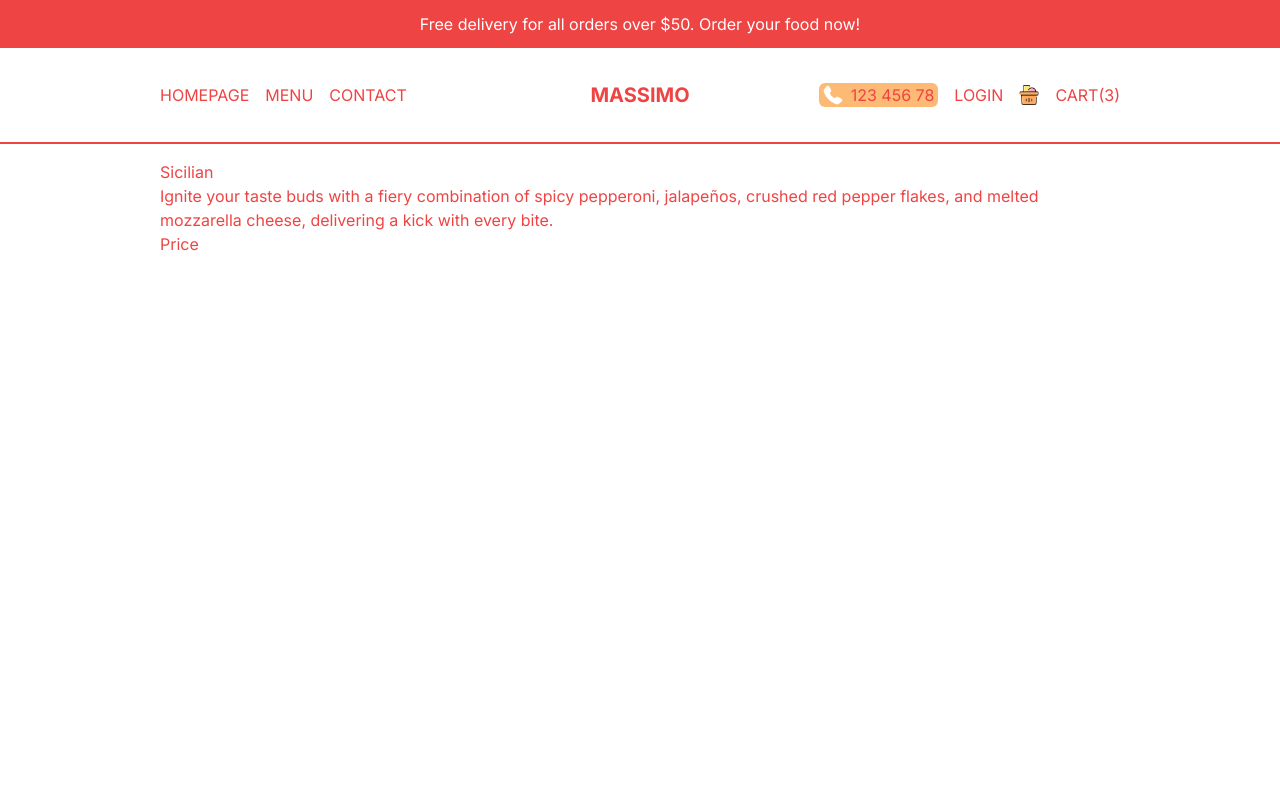
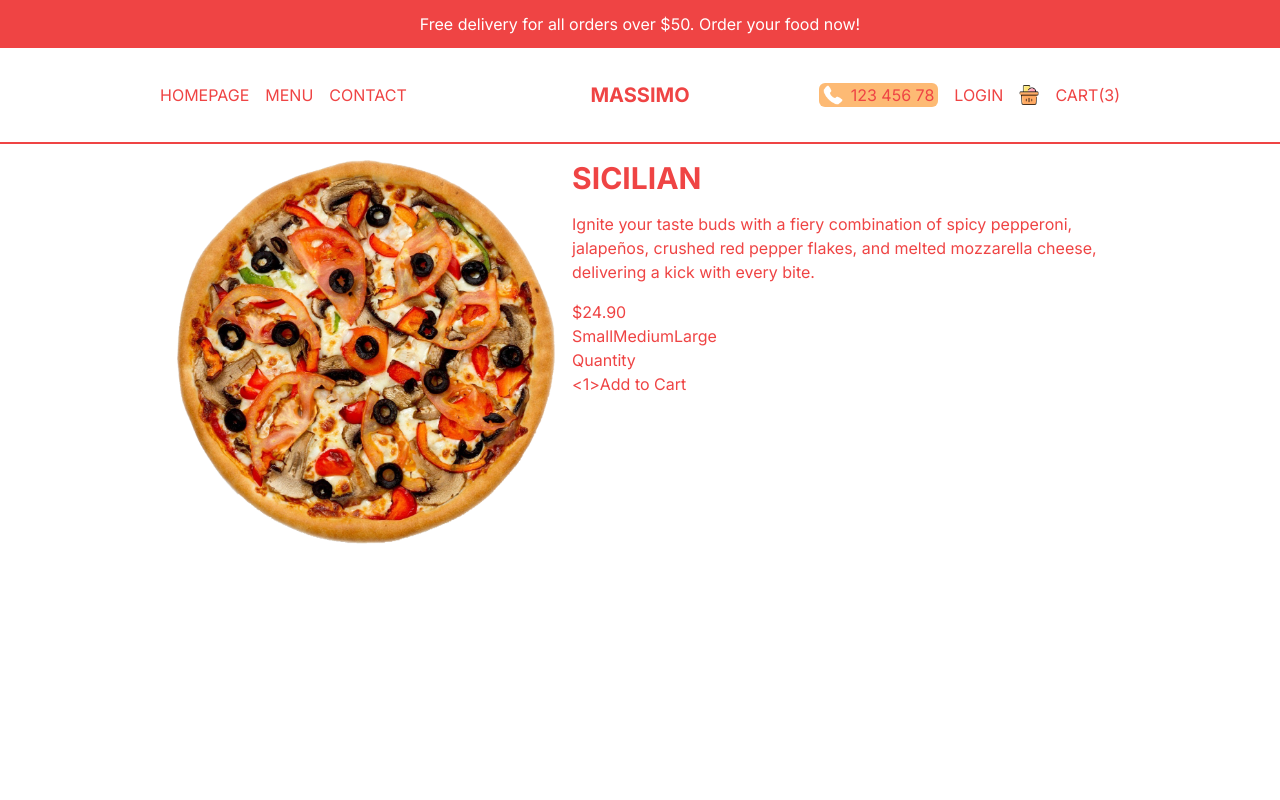
Before and after one commit to walass1980/FoodOrdering-fronend, a Next.js app: page /product/1 in a window 1280 px wide. Shown: the top 800 px of the page. Built offline with nearby package versions, Linux system fonts and the light colour scheme.

Commit message:
pricepage updated

```diff
--- a/src/app/product/[id]/page.tsx
+++ b/src/app/product/[id]/page.tsx
@@ -6,14 +6,14 @@ import React from 'react'
 const SingleProduct = () => {
   return (
     <div className='p-4 lg:px-20 xl:px-40 flex flex-col h-screen justify-around text-red-500 md:flex-row'>
-     {/*IMAGE CONTAINE*/}
-     {singleProduct.img && (<div className='relative'>
+     {/*IMAGE CONTAINER*/}
+     {singleProduct.img && (<div className='relative w-full h-1/2'>
       <Image src={singleProduct.img} key={singleProduct.id} alt='' className='object-contain' fill/>
      </div>
     )}
      {/*TEXT CONTAINER*/}
-     <div className=''>
-     <h1 className=''>{singleProduct.title}</h1>
+     <div className='h-1/2 flex flex-col gap-4'>
+     <h1 className='text-3xl font-bold uppercase'>{singleProduct.title}</h1>
      <p className=''>{singleProduct.desc}</p>
      <Price id={singleProduct.id} price={singleProduct.price} options={singleProduct.options}/>
      </div>
--- a/src/components/Price.tsx
+++ b/src/components/Price.tsx
@@ -7,7 +7,27 @@ type Props = {
 }
 const Price = ({price,id,options}:Props) => {
   return (
-    <div>Price</div>
+    <div>
+    <h2>${price.toFixed(2)}</h2>
+    {/*OPTION CONTAINER*/}
+    <div className=''>
+     {options?.map(option=>(
+     <button className='' key={option.title}>{option.title}</button>
+     ))}
+    </div>
+    {/*QUANTITY AND ADD BUTTON*/}
+    <div className=''>
+    {/*QUANTIYI*/}
+     <span>Quantity</span>
+     <div>
+        <button>{'<'}</button>
+        <span>1</span>
+        <button>{'>'}</button>
+    {/*CART BUTTON*/}
+    <button className="">Add to Cart</button>
+     </div>
+    </div>
+    </div>
   )
 }
 
```
